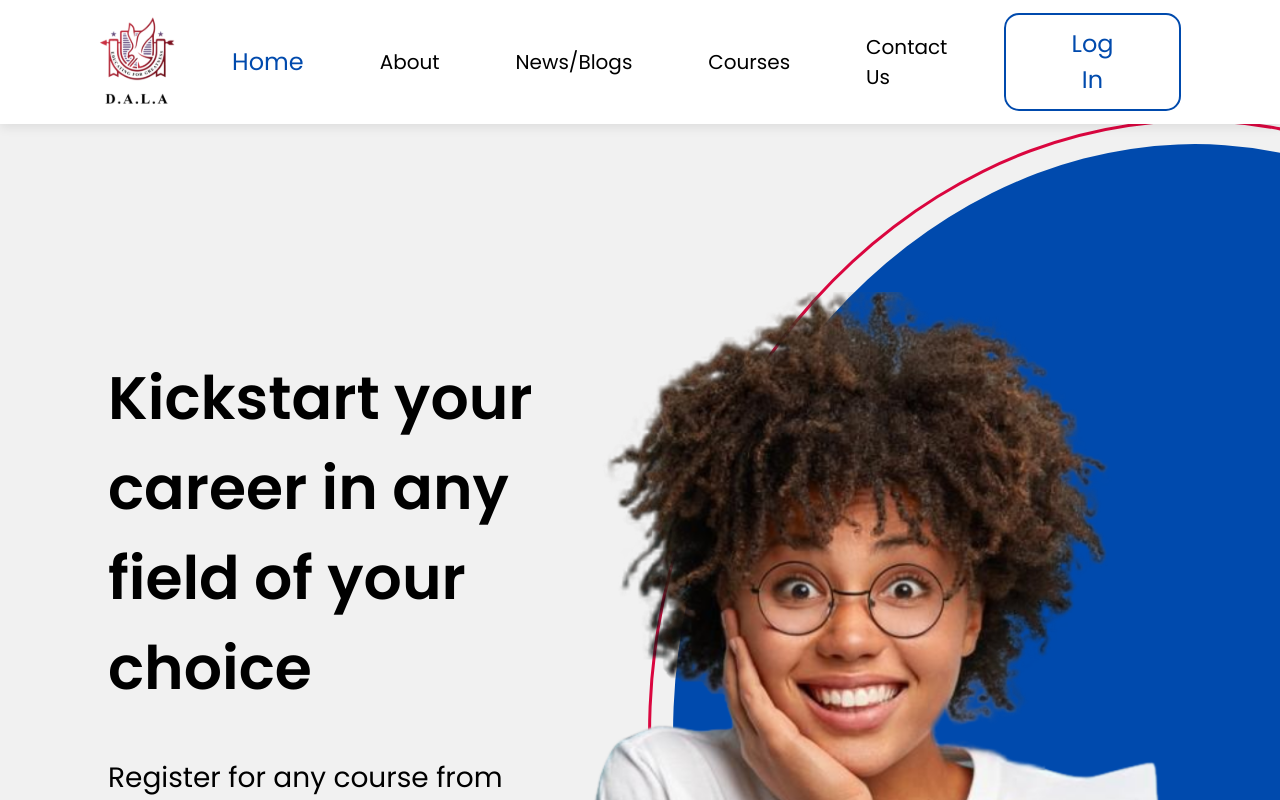
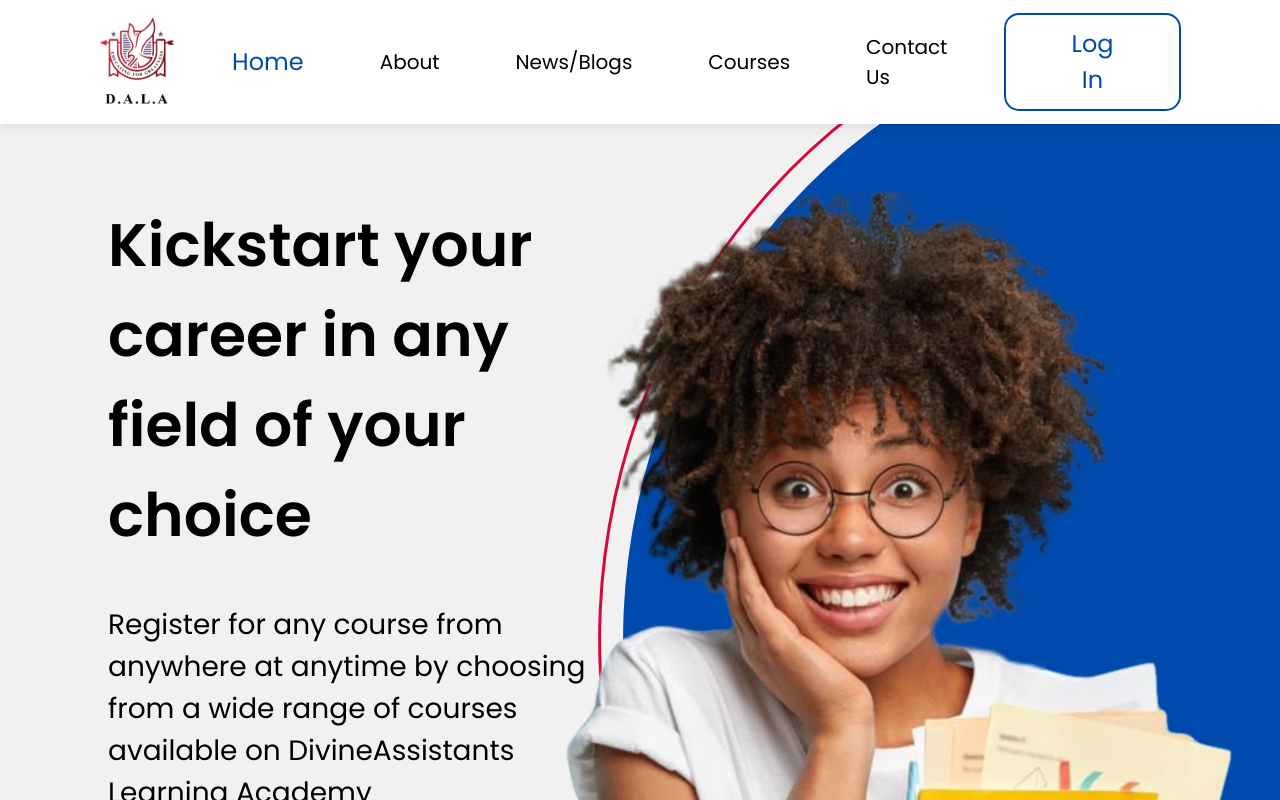
Before and after one commit to Divine-Assistants/DALA-Client, a Next.js app: page / in a window 1280 px wide. Built offline with nearby package versions, Linux system fonts and the light colour scheme.

Commit message:
Update index.tsx

```diff
--- a/components/HomeComponents/CoverSection/index.tsx
+++ b/components/HomeComponents/CoverSection/index.tsx
@@ -3,8 +3,8 @@ import { Button } from "../../FormElements/Button";
 
 export function FrontSection() {
   return (
-    <section className="md2:h-[1026px] pt-[56px] xl:pt-[150px] text-center md2:text-left lg:pt-[50px] relative md2:flex items-center px-[16px] lg:px-[108px] md2:overflow-hidden">
-      <div style={{ flex: 0.5 }}>
+    <section className="md2:h-[1026px] pt-[56px] text-center md2:text-left lg:pt-[50px] relative md2:flex  px-[16px] lg:px-[108px] md2:overflow-hidden">
+      <div style={{ flex: 0.5 }} className="xl:mt-[50px]">
         <h1 className="font-semibold text-[40px] md2:text-[50px] lg:text-[60px]">
           Kickstart your career in any field of your choice
         </h1>
@@ -15,7 +15,7 @@ export function FrontSection() {
         <p className="font-semibold text-[28px] mt-[32px] md2:mt-[14px]">
           Take your first course on us
         </p>
-        <div className="absolute w-[100%] lg:w-[60%] xl:left-0 xl:flex-row z-20 bottom-[60px] hidden md:flex md2:block md2:w-fit md2:right-0 md2:flex md2:flex-col md2:items-center md2:gap-y-[20px] justify-between items-center px-[50px]">
+        <div className="absolute w-[100%] md2:w-[70%] xl:w-[60%] xl:left-0 xl:flex-row z-20 bottom-[60px] xl:bottom-[150px] hidden gap-x-[50px] md:flex  justify-between items-center px-[50px]">
           <Button
             text="Join for free"
             paddingBlock="18px"
@@ -40,7 +40,7 @@ export function FrontSection() {
         </div>
       </div>
       <div
-        className="w-full md2:w-fit md2:absolute md2:right-[-200px] mt-[23px] right-[-50px] xl:right-[25px] xl:bottom-[-100px] w-[595px]"
+        className="w-full md2:w-fit md2:absolute md2:right-[-200px] mt-[23px] right-[-50px] xl:right-[25px] xl:bottom-[0] w-[595px]"
         style={{ zIndex: 5 }}
       >
         <img src="/images/study-girl.svg" alt="model" className="mx-auto"></img>
@@ -59,7 +59,7 @@ export function FrontSection() {
         </div>
       </div>
       <div
-        className="w-[1150px] h-[1000px] rounded-[50%] absolute hidden xl:grid place-items-center"
+        className="w-[1200px] h-[1050px] rounded-[50%] absolute hidden xl:grid place-items-center top-[-30px]"
         style={{
           transform: "rotate(-72.9deg)",
           right: "-450px",
@@ -68,7 +68,7 @@ export function FrontSection() {
       >
         {" "}
         <div
-          className="w-[1100px] h-[950px] bg-white rounded-[50%] absolute"
+          className="w-[1150px] h-[1000px] bg-white rounded-[50%] absolute"
           style={{ backgroundColor: "#004AAD" }}
         ></div>
       </div>
```
